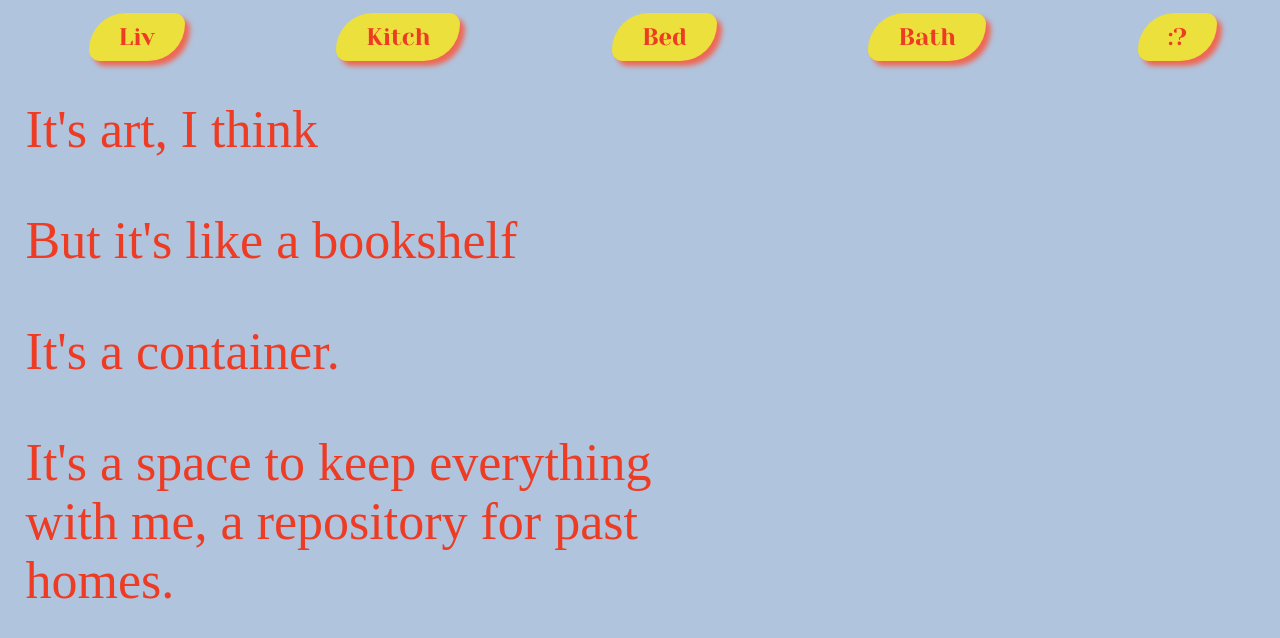
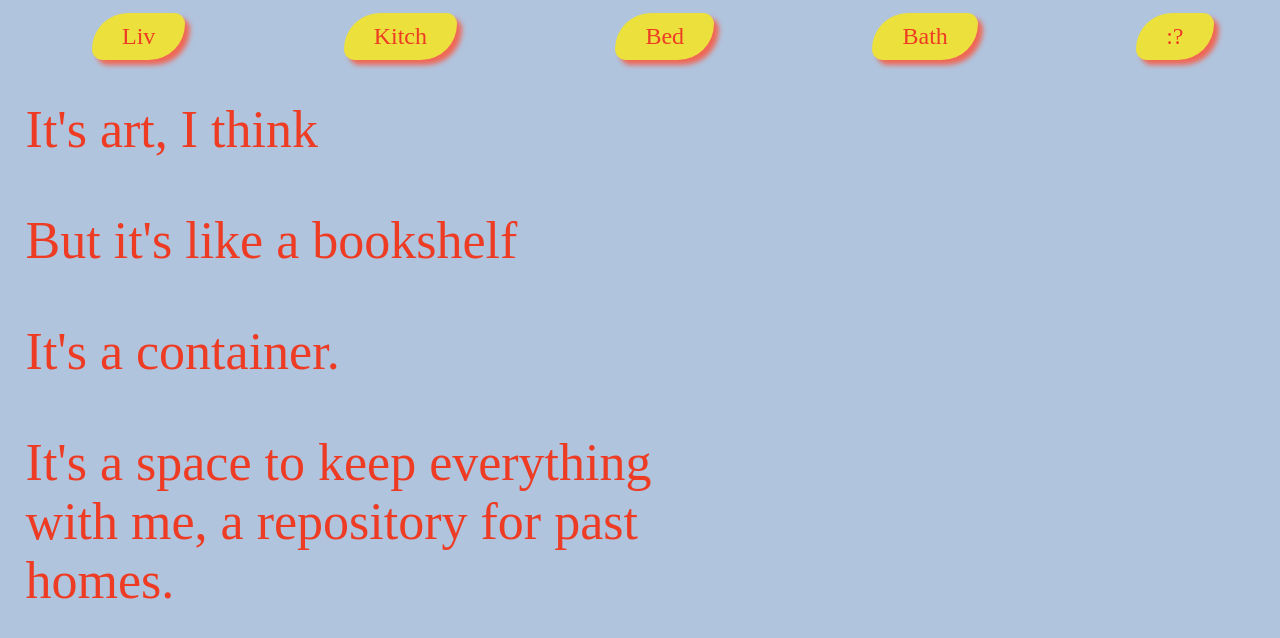
Before and after one commit to oliviamfredricks/Home-Repository, a plain HTML site: page index.html in a window 1280 px wide. Drawn offline with Linux system fonts and the light colour scheme; a web font is replaced by a local one.

Commit message:
Update main.css

```diff
--- a/css/main.css
+++ b/css/main.css
@@ -4,7 +4,7 @@
 }
 
 @font-face {
-	font-family: 'Yeseva One', cursive;
+	font-family: 'Yeseva-One', cursive;
 	src: url(https://fonts.googleapis.com/css2?family=Cormorant+Upright:wght@500&family=UnifrakturMaguntia&family=Yeseva+One&display=swap)
 }
 
@@ -424,7 +424,7 @@ nav {
 	align-items: center;
 	border-radius: 50px 15px;
 	box-shadow: 5px 5px 5px #f06754;
-	font-family: "Yeseva One";
+	font-family: "Yeseva-One";
 	font-size: 1.5em;
 }
 
```
